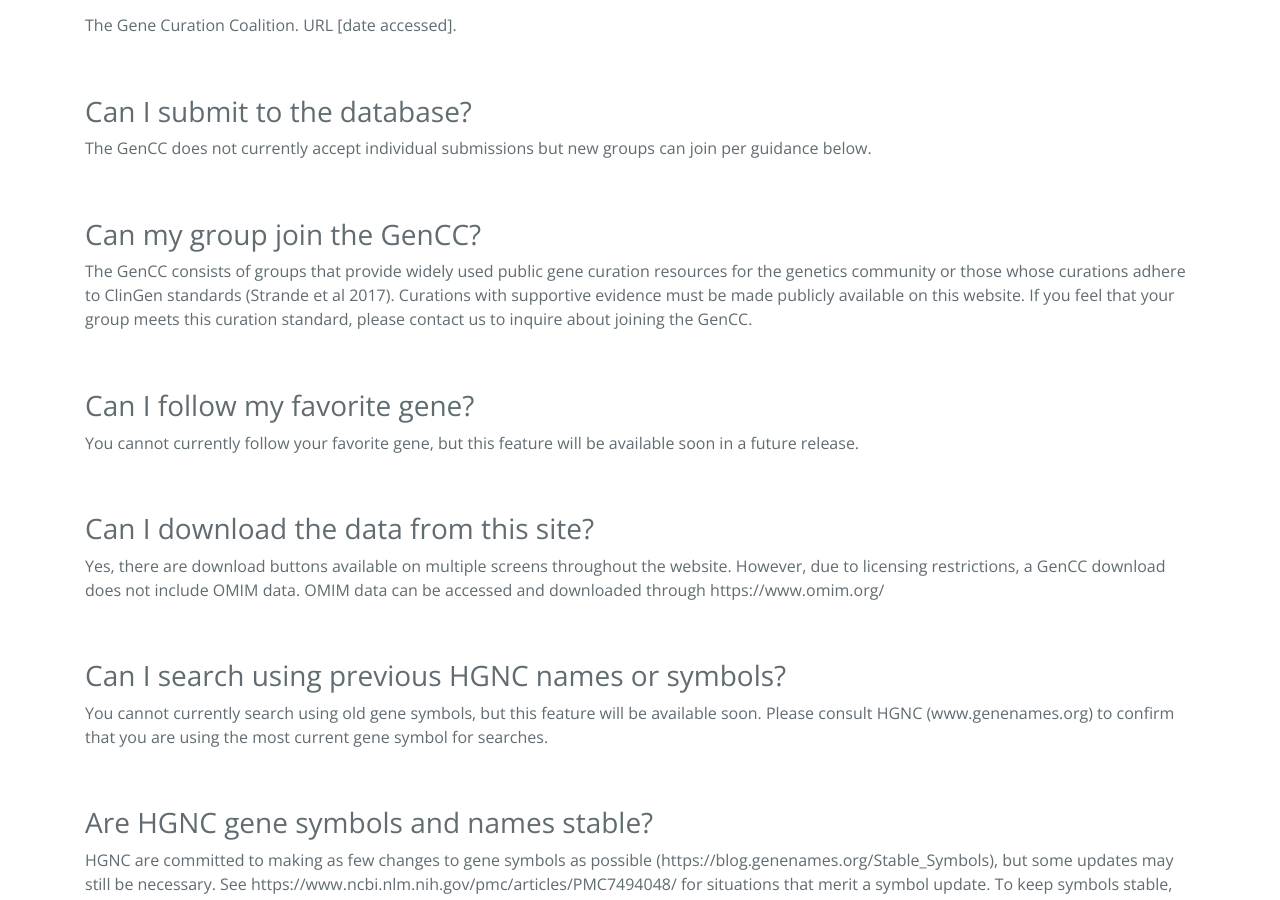
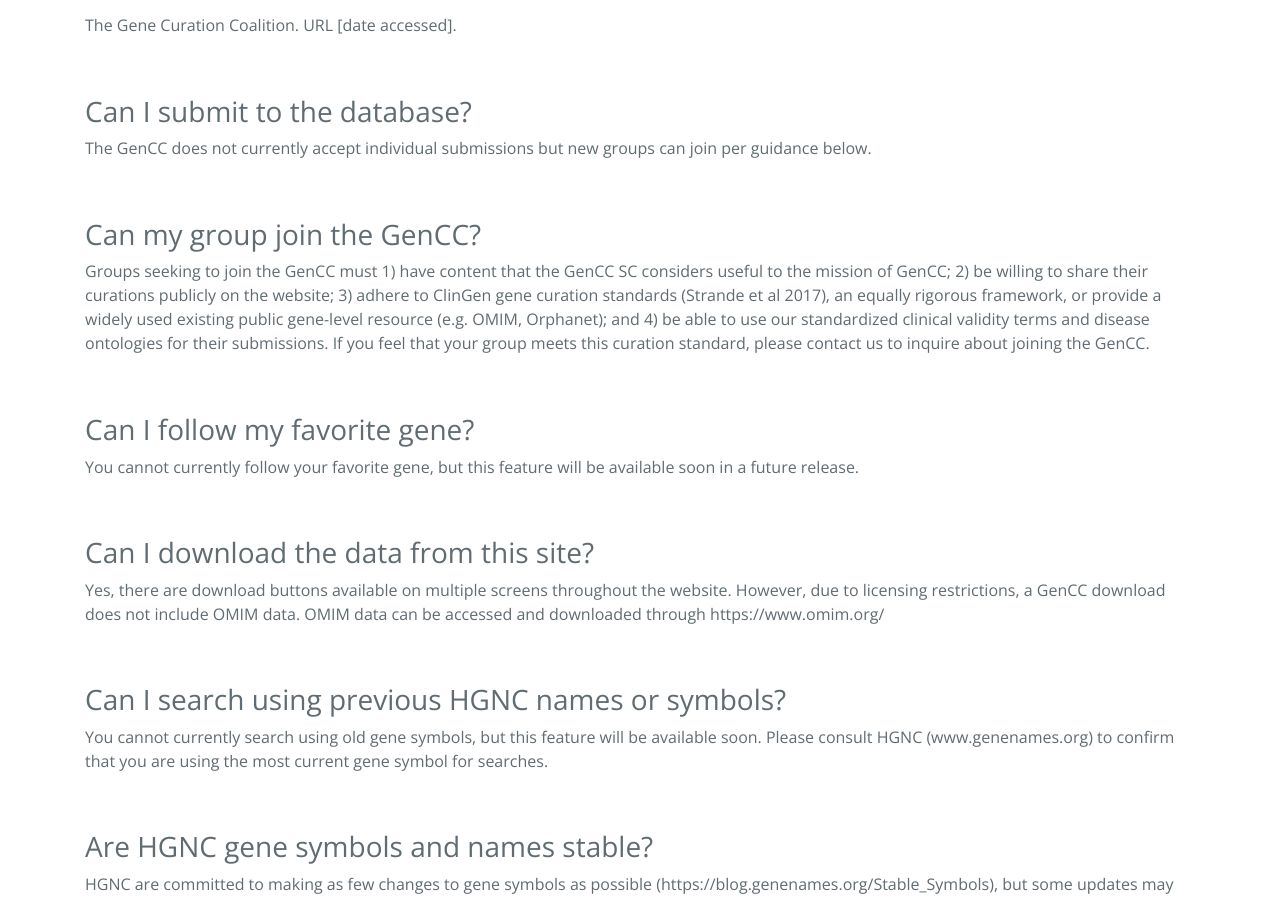
Before and after one commit to GeneCurationCoalition/gencc-website, a Jekyll site: the page built from docs/faq.md, in a window 1280 px wide and 900 px high, scrolled down 1562 px. Built offline with Jekyll 4.4.1, drawn with Linux system fonts in a browser that asks for light colours.

Commit message:
Update faq.md
Added more specifics about requirements for joining GenCC

```diff
--- a/docs/faq.md
+++ b/docs/faq.md
@@ -55,7 +55,7 @@
 
 ## &nbsp;
 ## Can my group join the GenCC?
-The GenCC consists of groups that provide widely used public gene curation resources for the genetics community or those whose curations adhere to ClinGen standards (Strande et al 2017). Curations with supportive evidence must be made publicly available on this website. If you feel that your group meets this curation standard, please contact us to inquire about joining the GenCC.
+Groups seeking to join the GenCC must 1) have content that the GenCC SC considers useful to the mission of GenCC; 2) be willing to share their curations publicly on the website; 3) adhere to ClinGen gene curation standards (Strande et al 2017), an equally rigorous framework, or provide a widely used existing public gene-level resource (e.g. OMIM, Orphanet); and 4) be able to use our standardized clinical validity terms and disease ontologies for their submissions. If you feel that your group meets this curation standard, please contact us to inquire about joining the GenCC.
 
 ## &nbsp;
 ## Can I follow my favorite gene?
```
